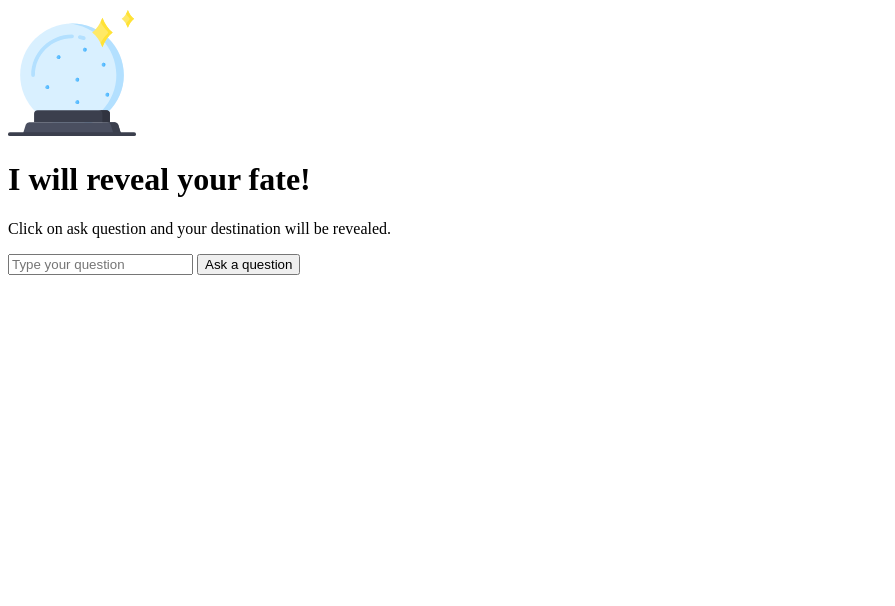
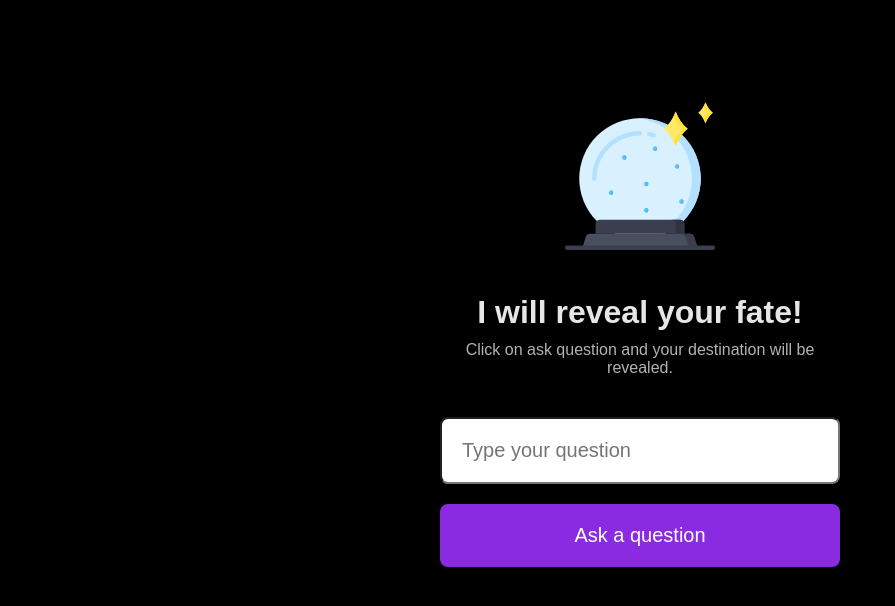
Before and after one commit to Ju314/Maratona-Explorer, a plain HTML site: page index.html in a window 1280 px wide. Shown: the whole page, without its empty margins (0-895 px from the left). Drawn offline with Linux system fonts and the light colour scheme.

Commit message:
Explorer

```diff
--- a/index.html
+++ b/index.html
@@ -4,13 +4,16 @@
     <meta charset="UTF-8" />
     <meta http-equiv="X-UA-Compatible" content="IE=edge" />
     <meta name="viewport" content="width=device-width, initial-scale=1.0" />
+    <link rel="stylesheet" href="./style.css" />
     <title>Maratona Explorer</title>
   </head>
   <body>
-    <img src="./img/cristal-ball.svg" alt="Crystal Ball" />
-    <h1>I will reveal your fate!</h1>
-    <p>Click on ask question and your destination will be revealed.</p>
-    <input type="text" placeholder="Type your question" />
-    <button>Ask a question</button>
+    <div id="container">
+      <img src="./img/cristal-ball.svg" alt="Crystal Ball" />
+      <h1>I will reveal your fate!</h1>
+      <p>Click on ask question and your destination will be revealed.</p>
+      <input type="text" placeholder="Type your question" />
+      <button>Ask a question</button>
+    </div>
   </body>
 </html>
--- /dev/null
+++ b/style.css
@@ -0,0 +1,72 @@
+* {
+  margin: 0;
+  padding: 0;
+  box-sizing: border-box;
+}
+
+:root {
+  font-size: 62.5%; /* 1 rem = 10 px */
+}
+
+body {
+  background-color: black;
+  color: white;
+  font-size: 1.6rem;
+  text-align: center;
+  font-family: sans-serif;
+}
+
+#container {
+  margin-top: 10rem;
+  width: 80%;
+  max-width: 40rem;
+  margin-inline: auto;
+}
+
+h1 {
+  margin-top: 4rem;
+  margin-bottom: 1rem;
+  opacity: 0.9;
+}
+
+p {
+  margin-bottom: 4rem;
+  opacity: 0.7;
+}
+
+input,
+button {
+  display: block;
+  width: 100%;
+  padding: 2rem;
+  font-size: 2rem;
+  border-radius: 0.8rem;
+}
+
+input {
+  margin-bottom: 2rem;
+}
+
+button {
+  border: none;
+  background-color: blueviolet;
+  color: white;
+  transition: filter 0.2s;
+}
+
+button:hover {
+  color: white;
+  filter: brightness(1.2);
+  cursor: pointer;
+}
+
+img {
+  width: 15rem;
+  transition: all 0.2s ease-in-out;
+}
+
+img:hover {
+  transform: rotate(360deg);
+  transition: transform 0.8s ease-in-out;
+  cursor: pointer;
+}
```
